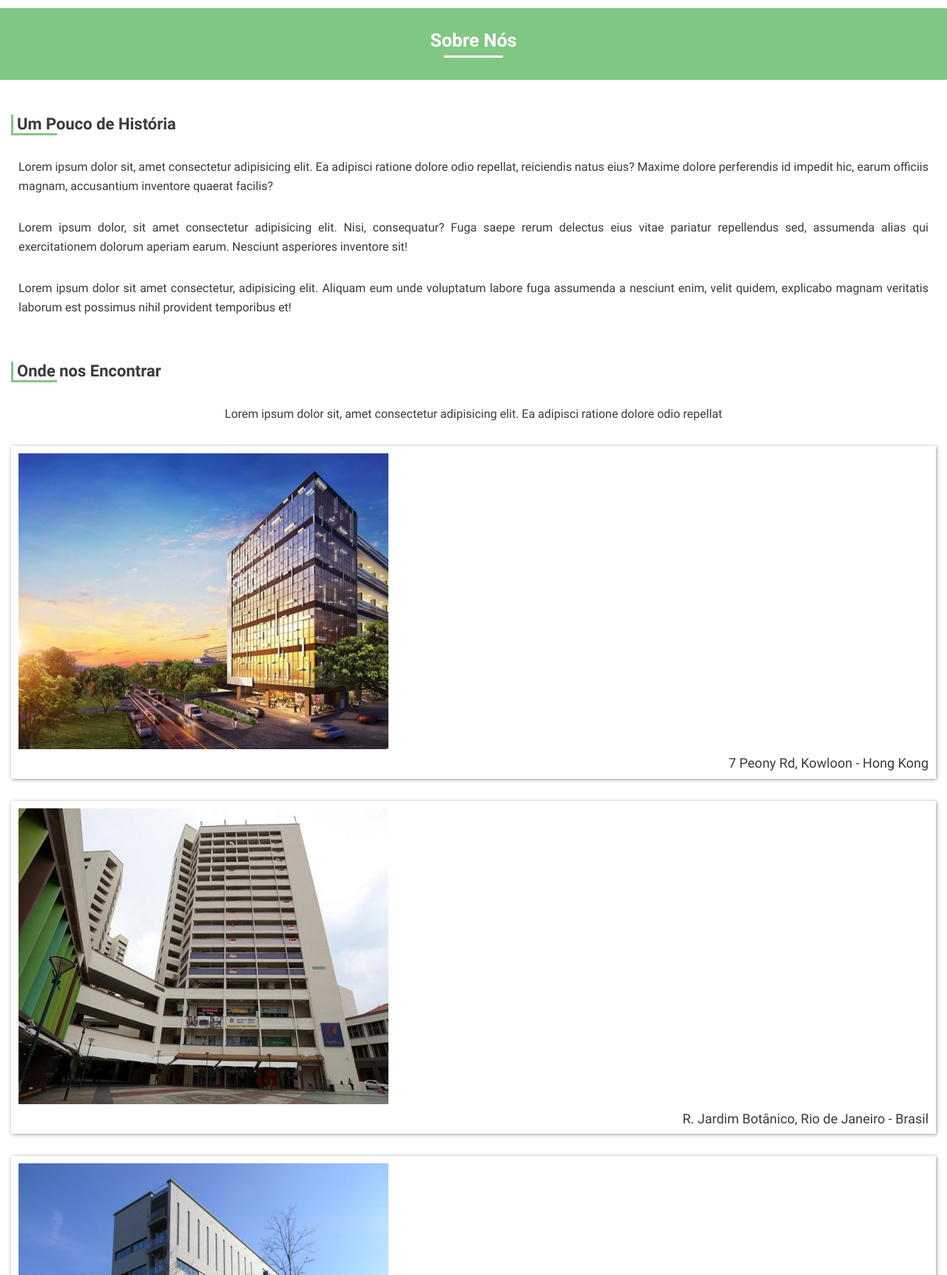
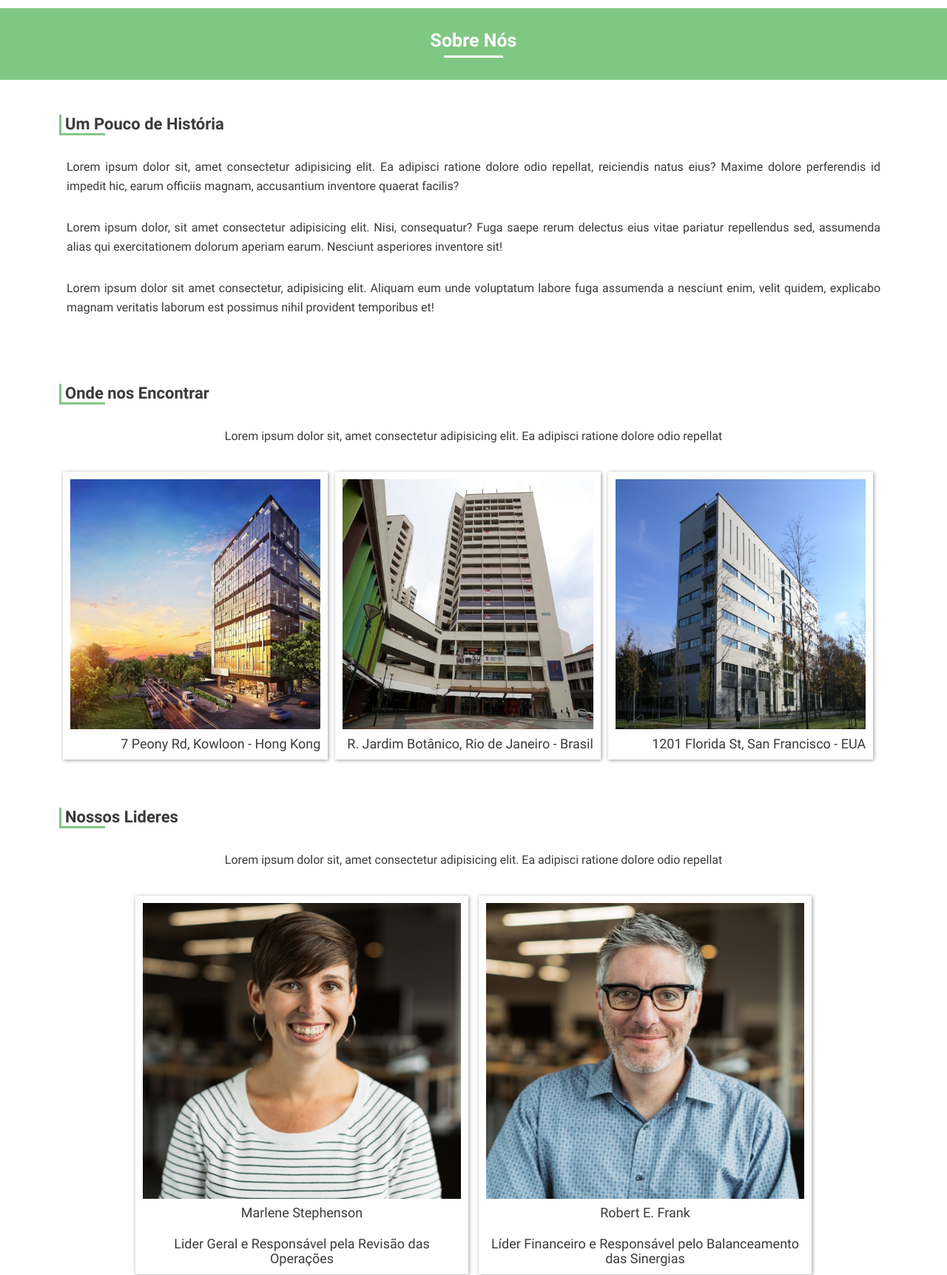
Before and after one commit to antonioChristofoletti/Panda_Foundation_Web, a PHP site: page /sobre-nos.html in a window 1280 px wide. Shown: the part 196-1920 px from the top of the page at 74% size. Run offline with PHP 8.4, Linux system fonts and the light colour scheme.

Commit message:
Alterações dia 02/03/2019 13:14

```diff
--- a/_sass/_pages/sobre-nos.scss
+++ b/_sass/_pages/sobre-nos.scss
@@ -12,6 +12,8 @@
 
             margin: 0px 0px 60px 0px;
             padding: 0px;
+            overflow: auto;
+            text-align: center;
 
             list-style: none;
 
@@ -25,6 +27,7 @@
                     font-size: 22px;
                     padding-left: 5px;
                     border-left: 3px solid $main-color;
+                    text-align: left;
                 }
 
                 &__underline{
@@ -44,11 +47,13 @@
                 }
             }
 
-            &__img-container{
+            &__img-container, &__img-container--picture{
                 margin: 0 auto;
                 margin-top: 30px;
                 padding: 10px;
                 box-shadow: 1px 1px 5px 0px rgba($black-real, 0.4);
+                max-width: 450px;
+                max-width: 450px;
 
                 &__description{
                     margin: 5px 0px 0px 0px;
@@ -75,6 +80,21 @@
                 max-width: 500px;
                 max-height: 400px;
             }
+
+            @media (min-width: $breakpoint-xl){
+                &__img-container{
+                    float: left;
+                    width: 32%;
+                    margin: 5px;
+                }
+
+                &__img-container--picture{
+                    float: none;
+                    margin: 5px;
+                    width: 50%;
+                    display: inline-block;
+                }
+            }
         }
     }
 }
--- a/_sass/style.css
+++ b/_sass/style.css
@@ -745,6 +745,8 @@ main {
     .about-us-topic__ul__item {
       margin: 0px 0px 60px 0px;
       padding: 0px;
+      overflow: auto;
+      text-align: center;
       list-style: none; }
       .about-us-topic__ul__item__title {
         margin: 0px;
@@ -754,7 +756,8 @@ main {
           margin-bottom: 19px;
           font-size: 22px;
           padding-left: 5px;
-          border-left: 3px solid #81c784; }
+          border-left: 3px solid #81c784;
+          text-align: left; }
         .about-us-topic__ul__item__title__underline {
           content: "";
           display: block;
@@ -765,18 +768,20 @@ main {
           transition: width 500ms ease; }
         .about-us-topic__ul__item__title:hover .about-us-topic__ul__item__title__underline {
           width: 100%; }
-      .about-us-topic__ul__item__img-container {
+      .about-us-topic__ul__item__img-container, .about-us-topic__ul__item__img-container--picture {
         margin: 0 auto;
         margin-top: 30px;
         padding: 10px;
-        box-shadow: 1px 1px 5px 0px rgba(0, 0, 0, 0.4); }
-        .about-us-topic__ul__item__img-container__description {
+        box-shadow: 1px 1px 5px 0px rgba(0, 0, 0, 0.4);
+        max-width: 450px;
+        max-width: 450px; }
+        .about-us-topic__ul__item__img-container__description, .about-us-topic__ul__item__img-container--picture__description {
           margin: 5px 0px 0px 0px;
           padding: 0px;
           font-size: 18px;
           font-weight: 500;
           text-align: right; }
-          .about-us-topic__ul__item__img-container__description--center {
+          .about-us-topic__ul__item__img-container__description--center, .about-us-topic__ul__item__img-container--picture__description--center {
             text-align: center; }
       .about-us-topic__ul__item__img {
         margin: 0px;
@@ -787,3 +792,13 @@ main {
         min-height: 200px;
         max-width: 500px;
         max-height: 400px; }
+      @media (min-width: 1120px) {
+        .about-us-topic__ul__item__img-container {
+          float: left;
+          width: 32%;
+          margin: 5px; }
+        .about-us-topic__ul__item__img-container--picture {
+          float: none;
+          margin: 5px;
+          width: 50%;
+          display: inline-block; } }
--- a/sobre-nos.html
+++ b/sobre-nos.html
@@ -25,8 +25,10 @@
     </header>
 
     <main>
+
         <h1 class="title-header-bar title-header-bar--white title-header-bar--green-background">Sobre Nós</h1>
 
+        <div class="containerLimiter">
             <selection class="about-us-topic">
 
                 <ul class="about-us-topic__ul">
@@ -82,31 +84,30 @@
 
                         <p class="short-paragraph short-paragraph--center">Lorem ipsum dolor sit, amet consectetur adipisicing elit. Ea adipisci ratione dolore odio repellat</p>
 
-                    <div class="about-us-topic__ul__item__img-container">
+                        <div class="about-us-topic__ul__item__img-container about-us-topic__ul__item__img-container--picture">
                             <img class="about-us-topic__ul__item__img" src="_img/_people/marlene-stephenson.jpg" alt="">
-                        <p class="about-us-topic__ul__item__img-container__description about-us-topic__ul__item__img-container__description--center">Marlene Stephenson<br><br>Lider Geral e Responsável pela Revisão das Operações da Entidade</p>
+                            <p class="about-us-topic__ul__item__img-container__description about-us-topic__ul__item__img-container__description--center">Marlene Stephenson<br><br>Lider Geral e Responsável pela Revisão das Operações</p>
                         </div>
 
-                    <div class="about-us-topic__ul__item__img-container">
+                        <div class="about-us-topic__ul__item__img-container about-us-topic__ul__item__img-container--picture">
                             <img class="about-us-topic__ul__item__img" src="_img/_people/robert-e-Frank.jpg" alt="">
-                        <p class="about-us-topic__ul__item__img-container__description about-us-topic__ul__item__img-container__description--center">Robert E. Frank<br><br>Líder Financeiro e Responsável pelo Balanceamento das Sinergias entre os Interessados e os Recursos Disponíveis</p>
+                            <p class="about-us-topic__ul__item__img-container__description about-us-topic__ul__item__img-container__description--center">Robert E. Frank<br><br>Líder Financeiro e Responsável pelo Balanceamento das Sinergias</p>
                         </div>
 
-                    <div class="about-us-topic__ul__item__img-container">
+                        <div class="about-us-topic__ul__item__img-container about-us-topic__ul__item__img-container--picture">
                             <img class="about-us-topic__ul__item__img" src="_img/_people/ulysses-r-lehmann.jpg" alt="">
-                        <p class="about-us-topic__ul__item__img-container__description about-us-topic__ul__item__img-container__description--center">Ulysses R. Lehmann<br><br>Responsável pela Revisão e Viabilização das Operações Legais nos Países</p>
+                            <p class="about-us-topic__ul__item__img-container__description about-us-topic__ul__item__img-container__description--center">Ulysses R. Lehmann<br><br>Responsável pela Revisão e Viabilização das Operações</p>
                         </div>
 
-                    <div class="about-us-topic__ul__item__img-container">
+                        <div class="about-us-topic__ul__item__img-container about-us-topic__ul__item__img-container--picture">
                             <img class="about-us-topic__ul__item__img" src="_img/_people/william-d-crawford.jpg" alt="">
-                        <p class="about-us-topic__ul__item__img-container__description about-us-topic__ul__item__img-container__description--center">William D. Crawford<br><br>Lider de Marketing e Propaganda da Instituição</p>
+                            <p class="about-us-topic__ul__item__img-container__description about-us-topic__ul__item__img-container__description--center">William D. Crawford<br><br>Lider de Marketing e Propaganda da Instituição nos países</p>
                         </div>
-
-
                     </li>
                 </ul>
 
             </selection>
+        </div>
     </main>
 
     <footer class="footer">
```
Lines whose indentation alone changed are shown as unchanged.
